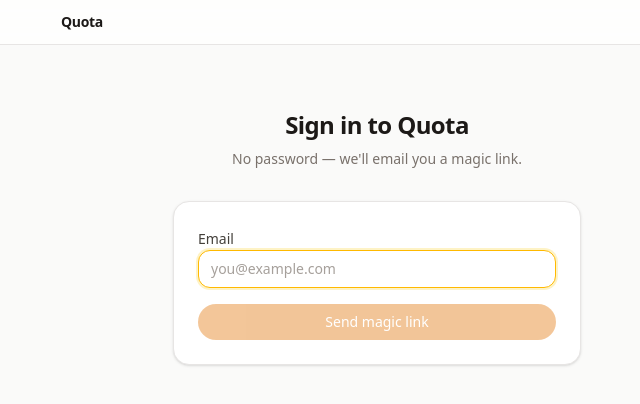
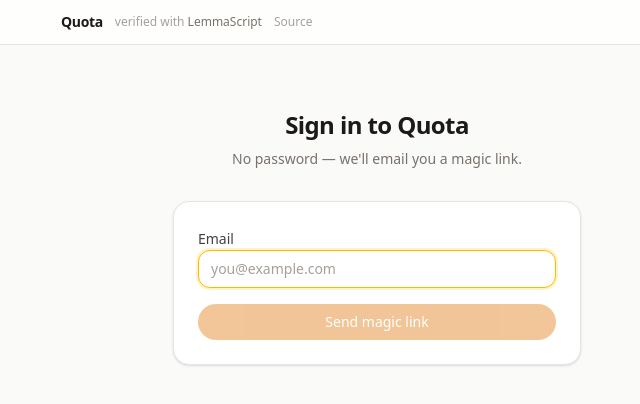
Before and after one commit to midspiral/quota-lemmascript, a React (Vite) app: page / in a window 1280 px wide. Shown: the top 404 px of the page, without its empty margins (263-903 px from the left). Built offline with nearby package versions, Linux system fonts and the light colour scheme.

Commit message:
vanity links

```diff
--- a/src/App.tsx
+++ b/src/App.tsx
@@ -57,9 +57,30 @@
     <div className="min-h-screen">
       <header className="border-b border-stone-200 bg-white/70 backdrop-blur">
         <div className="mx-auto flex max-w-2xl items-center justify-between px-5 py-3">
-          <a href="#/" className="text-sm font-semibold tracking-tight text-stone-900">
-            Quota
-          </a>
+          <div className="flex items-center gap-3">
+            <a href="#/" className="text-sm font-semibold tracking-tight text-stone-900">
+              Quota
+            </a>
+            <span className="hidden text-xs text-stone-400 sm:inline">
+              verified with{" "}
+              <a
+                href="https://lemmascript.com"
+                target="_blank"
+                rel="noopener noreferrer"
+                className="text-stone-500 underline-offset-2 hover:text-stone-800 hover:underline"
+              >
+                LemmaScript
+              </a>
+            </span>
+            <a
+              href="https://github.com/midspiral/quota-lemmascript"
+              target="_blank"
+              rel="noopener noreferrer"
+              className="hidden text-xs text-stone-400 hover:text-stone-700 sm:inline"
+            >
+              Source
+            </a>
+          </div>
           {session !== null && (
             <div className="flex items-center gap-3 text-sm">
               <a href="#/account" className="text-stone-500 hover:text-stone-800" title="Account settings">
```
